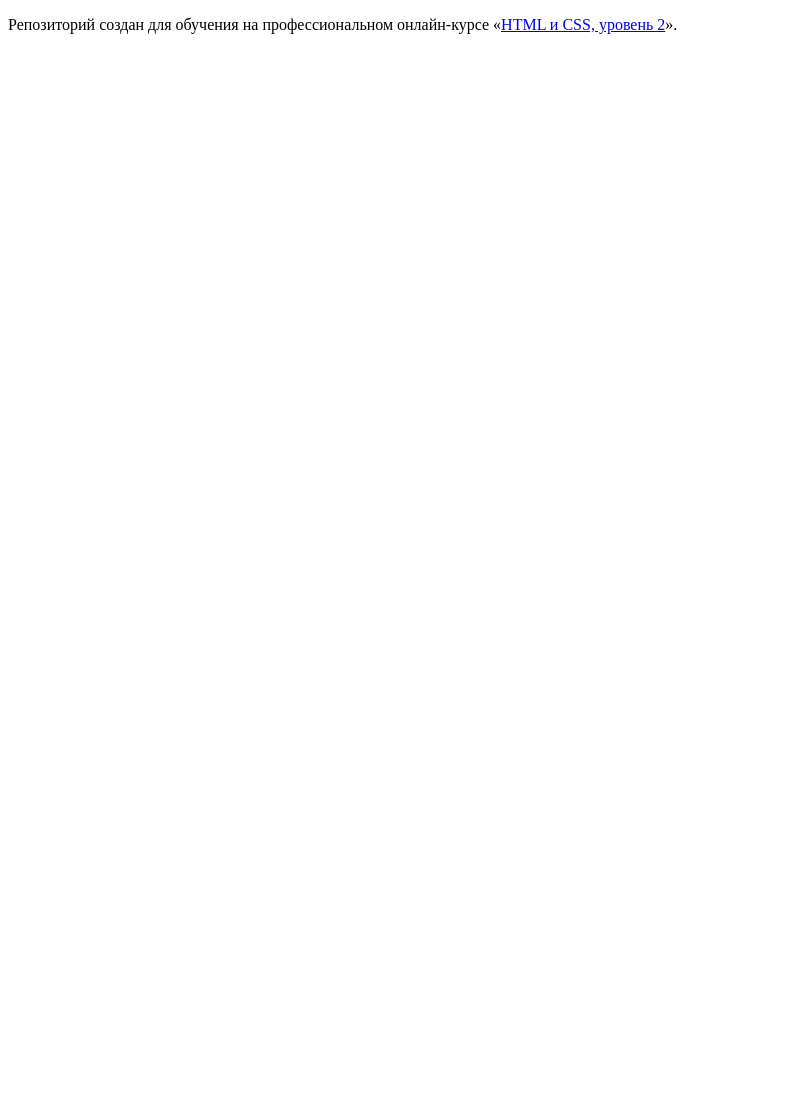
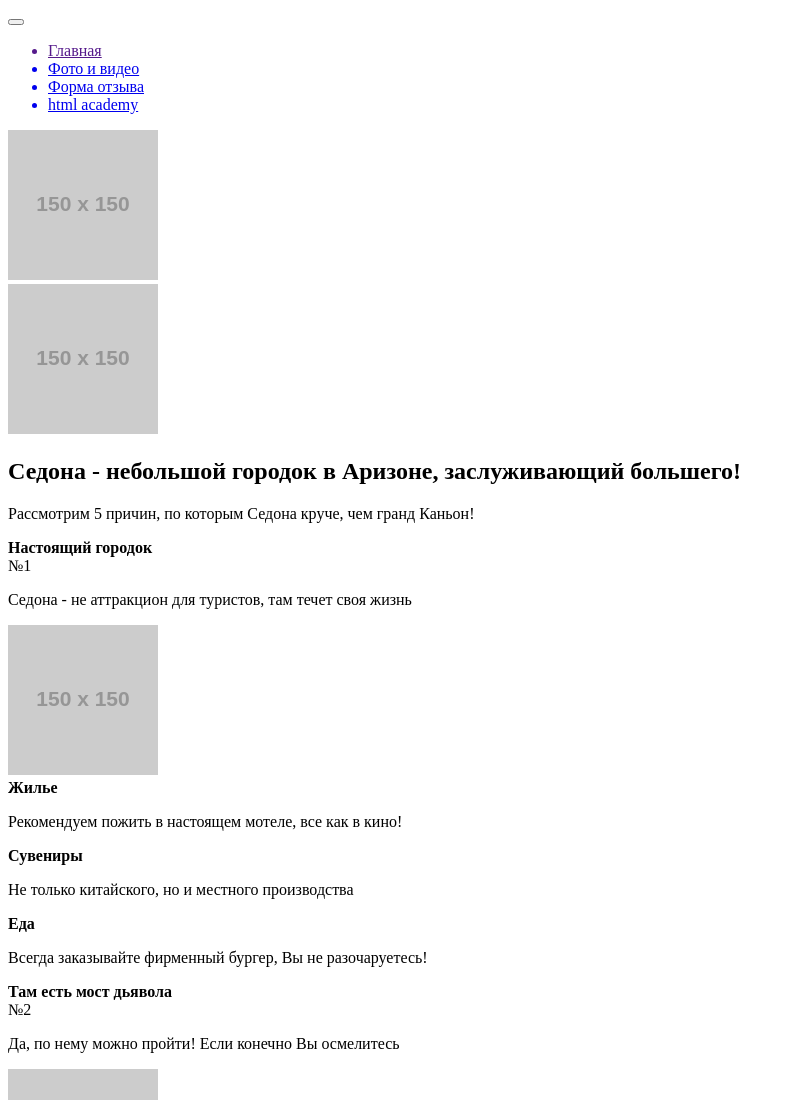
Before and after one commit to HerzogKlaus/1546623-sedona-20, a website: page source/index.html in a window 1280 px wide. Shown: the top 1100 px of the page, without its empty margins (0-794 px from the left). Before the commit the page ends 800 px from the top, so only its background shows below. Drawn offline with Linux system fonts and the light colour scheme; placeholder pictures from the web are drawn by us.

Commit message:
module2-task1 first page

```diff
--- a/source/index.html
+++ b/source/index.html
@@ -1,12 +1,139 @@
 <!DOCTYPE html>
 <html lang="ru">
-  <head>
-    <meta charset="utf-8">
-    <title>HTML Academy: Седона</title>
-  </head>
-  <body>
+<head>
+  <meta charset="UTF-8">
+  <meta name="viewport" content="width=device-width, initial-scale=1.0">
+  <title>HTML Academy: Седона</title>
+</head>
+<body>
+  <div class="wrapper">
+    <header class="header">
+      <button class="header__burger-menu">
+      </button>
+      <nav class="header__menu header__menu--opened">
+        <ul class="menu__links">
+          <a href="">
+            <li class="menu__link menu__link--active">Главная</li>
+          </a>
+          <a href="#">
+            <li class="menu__link">Фото и видео</li>
+          </a>
+          <a href="#">
+            <li class="menu__link">Форма отзыва</li>
+          </a>
+          <a href="#">
+            <li class="menu__link">html academy</li>
+          </a>
+        </ul>
+      </nav>
+      <div class="header__wrapper">
+        <div class="header__logo">
+          <a href="#" class="header__logo-link">
+            <img src="https://via.placeholder.com/150x150" alt="Sedona">
+          </a>
+        </div>
+      </div>
+    </header>
 
-    <p>Репозиторий создан для обучения на профессиональном онлайн‑курсе «<a href="https://htmlacademy.ru/intensive/adaptive">HTML и CSS, уровень 2</a>».</p>
+    <div class="title-index">
+      <img src="https://via.placeholder.com/150x150" alt="Welcome to the Sedona">
+    </div>
 
-  </body>
+    <section class="advantages">
+      <div class="advantages__header">
+        <h1 class="advantages__title">
+          Седона - небольшой городок в Аризоне, заслуживающий большего!
+        </h1>
+        <p class="advantages__desc">
+          Рассмотрим 5 причин, по которым Седона круче, чем гранд Каньон!
+        </p>
+      </div>
+      <div class="advantage advantage--blue advantage--first">
+        <b class="advantage__title">
+          Настоящий городок
+        </b>
+        <div class="advantage__number">
+          №1
+        </div>
+        <p class="advantage__desc">
+          Седона - не аттракцион для туристов, там течет своя жизнь
+        </p>
+      </div>
+      <div class="advantage__image">
+        <img src="https://via.placeholder.com/150x150" alt="Advantage image">
+      </div>
+      <div class="advantages__icons">
+        <div class="advantage advantage__icon advantage__home-icon">
+          <b class="advantage__icon-title">Жилье</b>
+          <p class="advantage__icon-desc">
+            Рекомендуем пожить в настоящем мотеле, все как в кино!
+          </p>
+        </div>
+        <div class="advantage advantage__icon advantage__souvenir-icon">
+          <b class="advantage__icon-title">Сувениры</b>
+          <p class="advantage__icon-desc">
+            Не только китайского, но и местного производства
+          </p>
+        </div>
+        <div class="advantage advantage__icon advantage__food-icon">
+          <b class="advantage__icon-title">Еда</b>
+          <p class="advantage__icon-desc">
+            Всегда заказывайте фирменный бургер, Вы не разочаруетесь!
+          </p>
+        </div>
+      </div>
+      <div class="advantage advantage--blue advantage--blue-right">
+        <b class="advantage__title">
+          Там есть мост дьявола
+        </b>
+        <div class="advantage__number">
+          №2
+        </div>
+        <p class="advantage__desc">
+          Да, по нему можно пройти! Если конечно Вы осмелитесь
+        </p>
+      </div>
+      <div class="advantage__image">
+        <img src="https://via.placeholder.com/150x150" alt="Advantage image">
+      </div>
+      <div class="advantage advantage--gray">
+        <b class="advantage__title">Небольшая площадь</b>
+        <div class="advantage__number">№3</div>
+        <p class="advantage__desc">
+          Все достопримечательности находятся очень близко
+        </p>
+      </div>
+      <div class="advantage advantage--gray">
+        <b class="advantage__title">Красивая дорога</b>
+        <div class="advantage__number">№4</div>
+        <p class="advantage__desc">
+          Ехать в Седону из Лас-Вегаса совсем не скучно!
+        </p>
+      </div>
+      <div class="advantage advantage--gray">
+        <b class="advantage__title">Мало туристов</b>
+        <div class="advantage__number">№5</div>
+        <p class="advantage__desc">
+          Большинство едет в Гранд Каньон и толпится там
+        </p>
+      </div>
+    </section>
+    <footer class="footer">
+      <div class="footer__hashtag">#visitsedona</div>
+      <div class="footer__social-links">
+        <a class="social-links__item" href="#">Twitter</a>
+        <a class="social-links__item" href="#">Facebook</a>
+        <a class="social-links__item" href="#">Youtube</a>
+      </div>
+      <div class="footer__copyright">
+        <span class="copyright__title">
+          Разработано
+        </span>
+        <a class="copyright__link" href="#">
+          <img src="https://via.placeholder.com/150x150" alt="htmlacademy" class="copyright_academy-logo">
+        </a>
+      </div>
+    </footer>
+  </div>
+</body>
 </html>
```
Also changed, not shown: source/form.html (added), source/photo.html (added).
